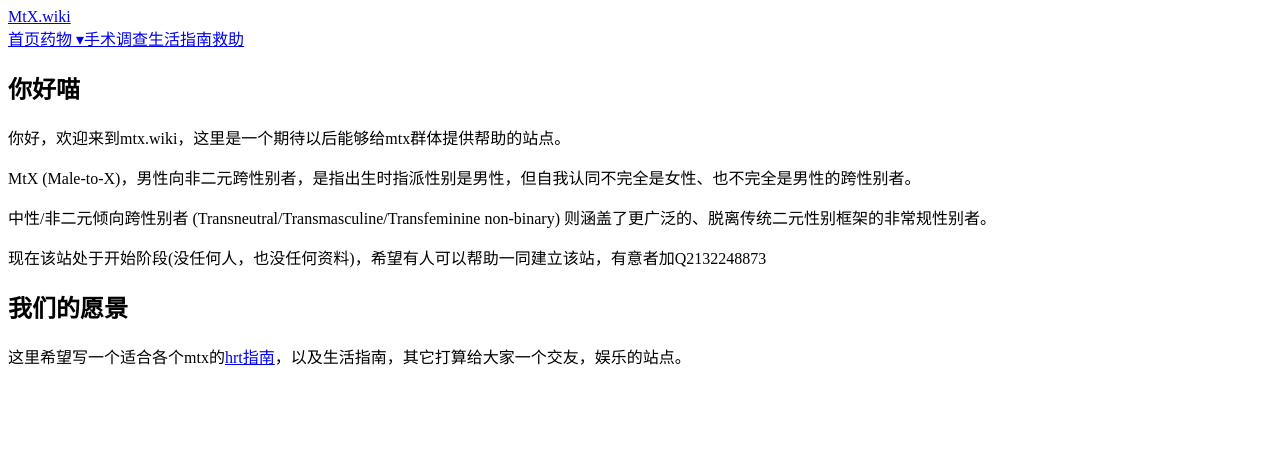
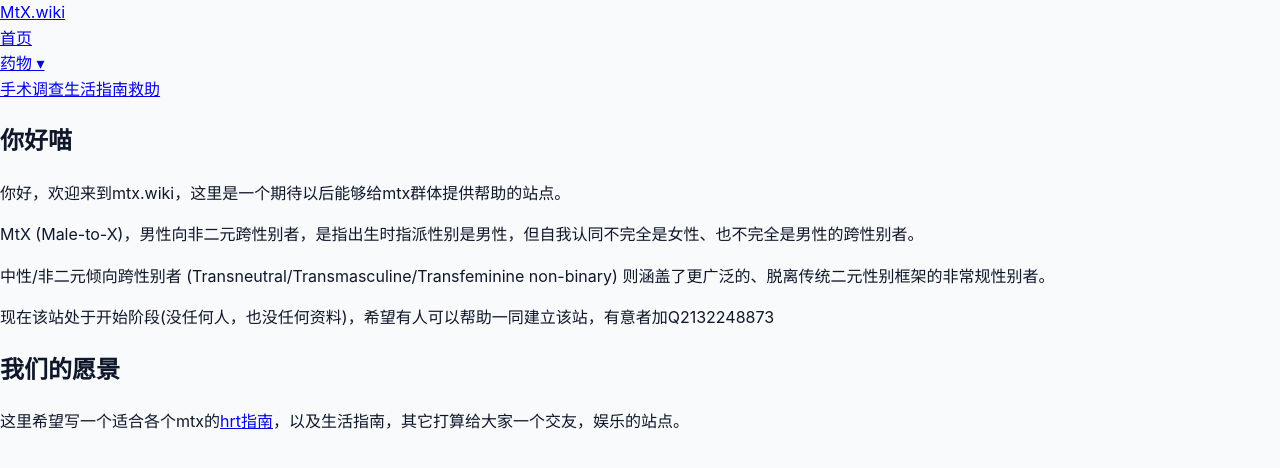
Before and after one commit to r27787558-pixel/newmtxwiki, a React (Vite) app: page / in a window 1280 px wide. Shown: the top 468 px of the page. Built offline with nearby package versions, Linux system fonts and the light colour scheme.

Commit message:
Refactor CSS to use variables and improve styles
Refactored CSS to use CSS variables for theming and improved button styles.

```diff
--- a/src/style.css
+++ b/src/style.css
@@ -1,108 +1,93 @@
-.nav-dropdown-container {
-  position: relative;
-  display: inline-block;
+:root {
+  --bg-color: #f8fafc;
+  --card-bg: #ffffff;
+  --text-main: #0f172a;
+  --text-muted: #475569;
+  --border-color: #e2e8f0;
+  --primary-color: #2563eb;
+  --btn-bg: #ffffff;
+  --btn-text: #334155;
+  --btn-hover: #f1f5f9;
+  --btn-active-bg: #2563eb;
+  --btn-active-text: #ffffff;
+  --info-bg: #eff6ff;
+  --info-border: #bfdbfe;
+  --info-text: #1e40af;
+  --warning-bg: #fffbeb;
+  --warning-border: #fef3c7;
+  --warning-text: #92400e;
 }
 
-.dropdown-menu {
-  position: absolute;
-  top: 100%;
-  left: 0;
-  background-color: #1e293b;
-  border: 1px solid #334155;
-  border-radius: 0.375rem;
-  padding: 0.5rem 0;
-  min-width: 140px;
-  box-shadow: 0 4px 6px -1px rgba(0, 0, 0, 0.3);
-  z-index: 50;
+body {
+  margin: 0;
+  padding: 0;
+  font-family: -apple-system, BlinkMacSystemFont, "Segoe UI", Roboto, "Helvetica Neue", Arial, sans-serif;
+  background-color: var(--bg-color);
+  color: var(--text-main);
+  line-height: 1.6;
 }
 
-.dropdown-menu a {
-  display: block;
-  padding: 0.5rem 1rem;
-  color: #94a3b8;
-  text-decoration: none;
-  font-size: 0.9rem;
-  transition: background-color 0.2s, color 0.2s;
-}
-
-.subtitle {
-  color: #94a3b8;
-  font-size: 0.95rem;
-  margin-bottom: 1.25rem;
-}
-
-.sub-nav-bar {
-  display: flex;
-  flex-wrap: wrap;
-  gap: 0.5rem;
-  margin-bottom: 1.5rem;
-}
-
-.sub-nav-btn {
-  background-color: #334155;
-  color: #cbd5e1;
-  border: 1px solid #475569;
-  padding: 0.4rem 0.85rem;
-  border-radius: 0.375rem;
-  font-size: 0.875rem;
+button, .btn {
+  padding: 8px 16px;
+  border: 1px solid var(--border-color);
+  border-radius: 6px;
+  background-color: var(--btn-bg);
+  color: var(--btn-text);
+  font-size: 14px;
+  font-weight: 500;
   cursor: pointer;
   transition: all 0.2s ease;
 }
 
-.sub-nav-btn:hover {
-  background-color: #475569;
-  color: #ffffff;
+button:hover, .btn:hover {
+  background-color: var(--btn-hover);
+  color: var(--text-main);
 }
 
-.sub-nav-btn.active {
-  background-color: #e2e8f0;
-  color: #0f172a;
-  border-color: #e2e8f0;
+button.active, .btn.active {
+  background-color: var(--btn-active-bg);
+  color: var(--btn-active-text);
+  border-color: var(--btn-active-bg);
+}
+
+table {
+  width: 100%;
+  border-collapse: collapse;
+  margin: 16px 0;
+  background-color: var(--card-bg);
+  border-radius: 8px;
+  overflow: hidden;
+  box-shadow: 0 1px 3px rgba(0, 0, 0, 0.05);
+}
+
+th, td {
+  padding: 12px 16px;
+  text-align: left;
+  border-bottom: 1px solid var(--border-color);
+  color: var(--text-main);
+}
+
+th {
+  background-color: #f1f5f9;
   font-weight: 600;
 }
 
-.sub-content {
-  margin-top: 1rem;
+tr:hover {
+  background-color: #f8fafc;
 }
 
-.med-effect-table {
-  width: 100%;
-  border-collapse: collapse;
-  margin: 1.5rem 0;
-  background-color: #0f172a;
-  border-radius: 0.5rem;
-  overflow: hidden;
+.notice, .alert, .tip {
+  padding: 12px 16px;
+  border-radius: 6px;
+  margin: 16px 0;
+  font-size: 14px;
+  background-color: var(--info-bg);
+  border: 1px solid var(--info-border);
+  color: var(--info-text);
 }
 
-.med-effect-table th,
-.med-effect-table td {
-  padding: 0.75rem 1rem;
-  text-align: left;
-  border-bottom: 1px solid #334155;
+.warning {
+  background-color: var(--warning-bg);
+  border: 1px solid var(--warning-border);
+  color: var(--warning-text);
 }
-
-.med-effect-table th {
-  background-color: #1e293b;
-  color: #2dd4bf;
-}
-
-.info-quote {
-  background-color: #0f172a;
-  border-left: 4px solid #2dd4bf;
-  padding: 1rem;
-  margin: 1.5rem 0;
-  border-radius: 0 0.5rem 0.5rem 0;
-}
-
-hr {
-  border: none;
-  border-top: 1px solid #334155;
-  margin: 1.5rem 0;
-}
-
-
-.dropdown-menu a:hover,
-.dropdown-menu a.sub-active {
-  background-color: #334155;
-  color: #2dd4bf;
-}
```
